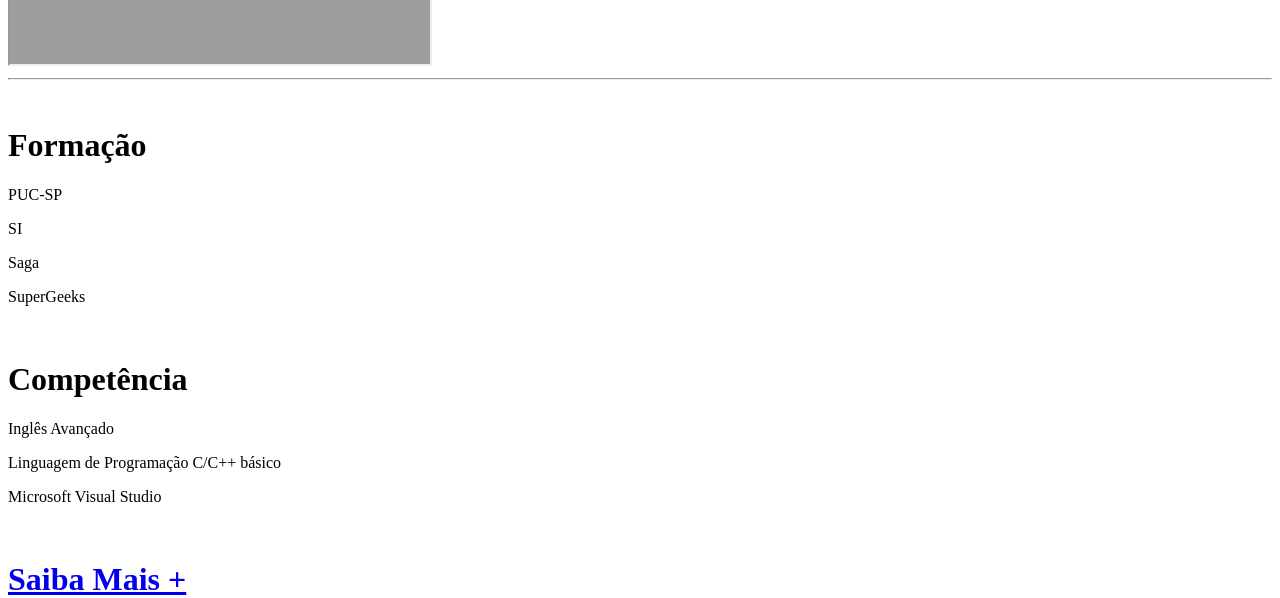
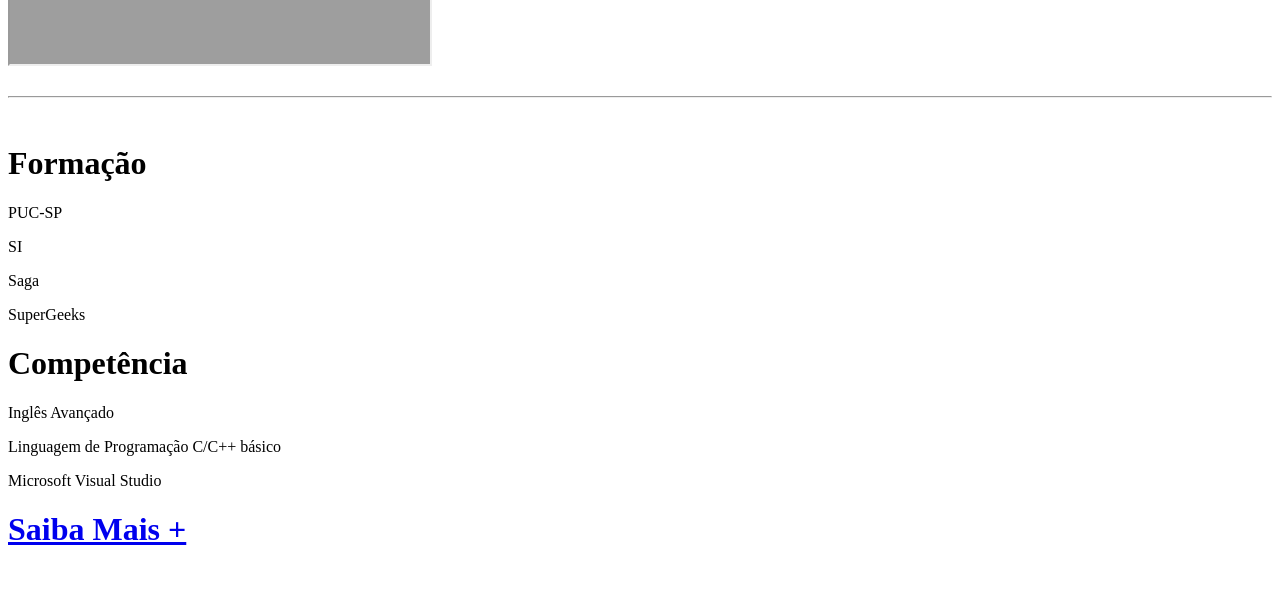
Before and after one commit to MauricioMacedoVillarnobo/curriculo-site, a Next.js app: page / in a window 1280 px wide. Shown: the part 261-859 px from the top of the page. After the commit the page ends 831 px from the top, so only its background shows below. Built offline with nearby package versions, Linux system fonts and the light colour scheme; grey boxes are pictures that could not be loaded.

Commit message:
compartimentalização

```diff
--- a/pages/index.js
+++ b/pages/index.js
@@ -4,30 +4,38 @@ function Home()
 {
     return (<div>
 
+        <div>
             <iframe width="420" height="315"
             src="https://www.youtube.com/embed/tgbNymZ7vqY">
             </iframe>
+        </div>
 
+        <div>
             <br></br>
             <hr></hr>
             <br></br>
+        </div>
 
+        <div>
             <h1>Formação</h1>
             <p>PUC-SP</p>
             <p>SI</p>
             <p>Saga</p>
             <p>SuperGeeks</p>
+        </div>
 
-        <br></br>
+        <div>
             <h1>Competência</h1>
             <p>Inglês Avançado</p>
             <p>Linguagem de Programação C/C++ básico</p>
             <p>Microsoft Visual Studio</p>
+        </div>
 
-        <br></br>
+        <div>
             <Link href="/saibaMais">
             <a><h1>Saiba Mais +</h1></a>
             </Link>
+        </div>
 
     </div>)
 }
```
Lines whose indentation alone changed are shown as unchanged.
